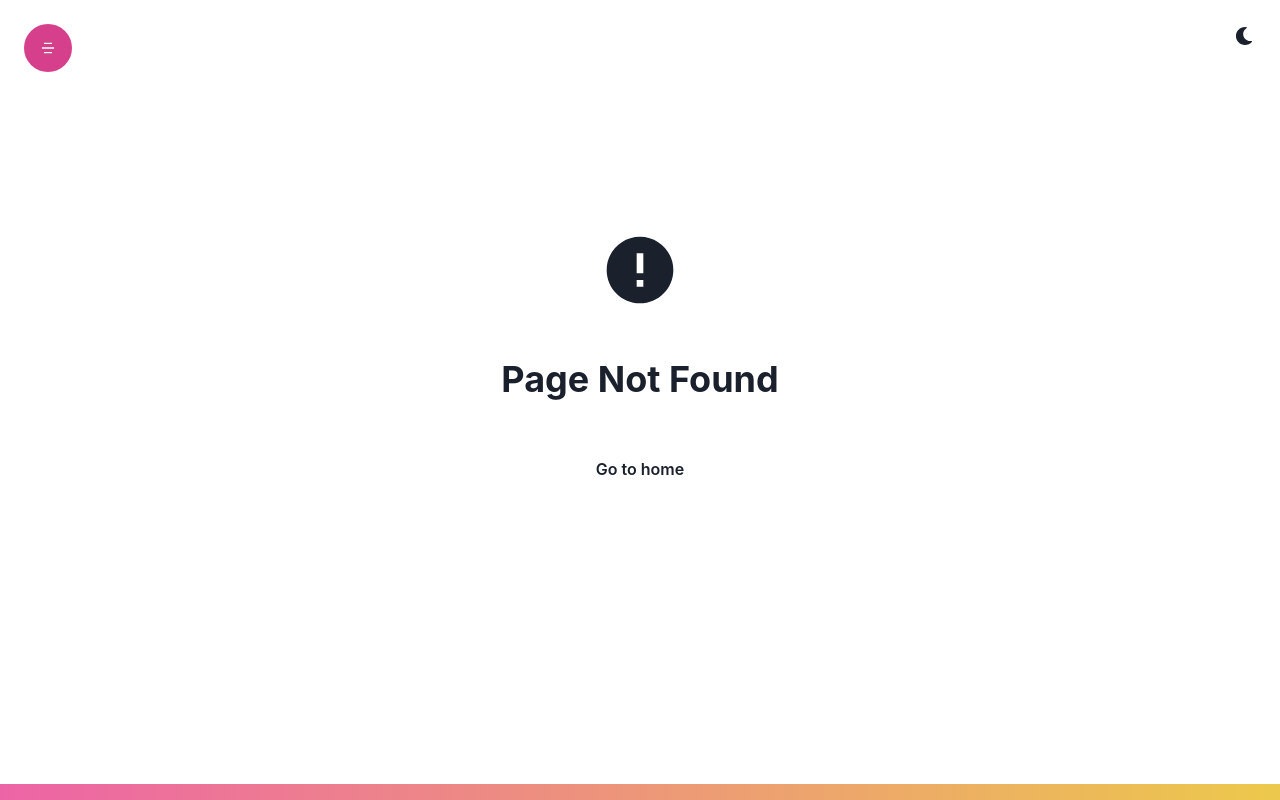
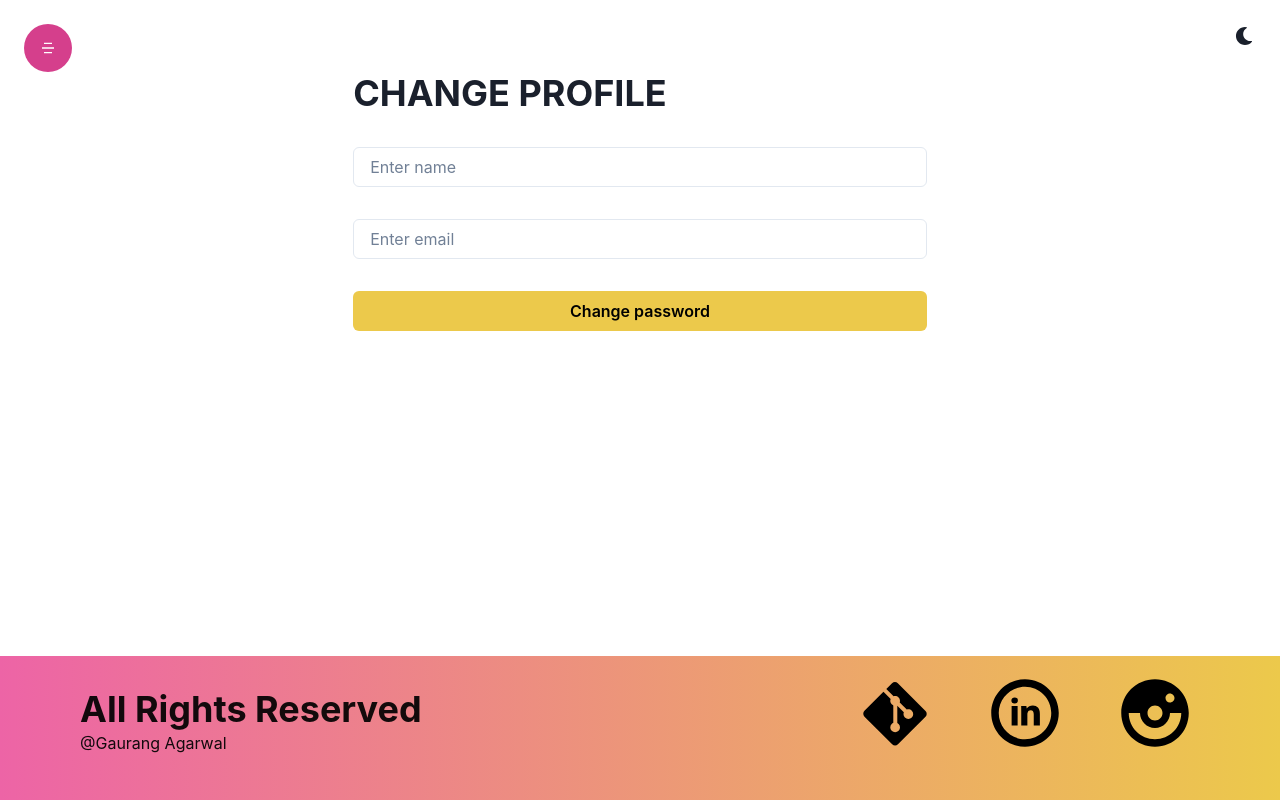
Before and after one commit to GAURANG-21/mern-app, a React (Vite) app in the folder CourseUp/: page /updateprofile in a window 1280 px wide. Before the commit this address had no page. Shown: the top 800 px of the page. Built offline with nearby package versions, Linux system fonts and the light colour scheme.

Commit message:
Added change password and update profile

```diff
--- a/CourseUp/src/App.jsx
+++ b/CourseUp/src/App.jsx
@@ -17,6 +17,8 @@ import NotFound from "./component/Layout/NotFound/NotFound";
 import PaymentFail from "./component/Payments/PaymentFail";
 import CoursePage from "./component/CoursePage/CoursePage";
 import Profile from "./component/Profile/Profile";
+import UpdateProfile from "./component/Profile/UpdateProfile";
+import ChangePassword from "./component/Profile/ChangePassword";
 
 function App() {
   return (
@@ -28,6 +30,8 @@ function App() {
           <Route path="/courses" element={<Courses />}></Route>
           <Route path="/course/:id" element={<CoursePage />}></Route>
           <Route path="/profile" element={<Profile />}></Route>
+          <Route path="/changepassword" element={<ChangePassword />}></Route>
+          <Route path="/updateprofile" element={<UpdateProfile />}></Route>
           <Route path="/login" element={<Login />}></Route>
           <Route path="/register" element={<Register />}></Route>
           <Route path="/forgetPassword" element={<ForgetPassword />} />
--- /dev/null
+++ b/CourseUp/src/component/Profile/ChangePassword.jsx
@@ -0,0 +1,48 @@
+import { Container, Heading, VStack, Input, Button } from "@chakra-ui/react";
+import { useState } from "react";
+
+const ChangePassword = () => {
+  const [password, setPassword] = useState("");
+  const [newPassword, setNewPassword] = useState("");
+  return (
+    <Container py={"10"} minH={"74vh"}>
+      <Heading
+        textTransform={"uppercase"}
+        textAlign={["center", "left"]}
+        my={"8"}
+      >
+        Change password
+      </Heading>
+      <form>
+        <VStack spacing={"8"}>
+          <Input
+            required
+            value={password}
+            placeholder="Enter old password"
+            type="password"
+            onChange={(e) => setPassword(e.target.value)}
+            focusBorderColor="yellow.500"
+          />
+          <Input
+            required
+            value={newPassword}
+            placeholder="Enter new password"
+            type="password"
+            onChange={(e) => setNewPassword(e.target.value)}
+            focusBorderColor="yellow.500"
+          />
+          <Button
+            width={"full"}
+            colorScheme="yellow"
+            type="submit"
+            onClick={(e) => e.preventDefault()}
+          >
+            Change password
+          </Button>
+        </VStack>
+      </form>
+    </Container>
+  );
+};
+
+export default ChangePassword;
--- /dev/null
+++ b/CourseUp/src/component/Profile/UpdateProfile.jsx
@@ -0,0 +1,47 @@
+import { Container, Heading, VStack, Input, Button } from "@chakra-ui/react";
+import { useState } from "react";
+
+const UpdateProfile = () => {
+  const [name, setName] = useState("");
+  const [email, setEmail] = useState("");
+
+  return (
+    <Container py={"10"} minH={"74vh"}>
+      <Heading
+        textTransform={"uppercase"}
+        textAlign={["center", "left"]}
+        my={"8"}
+      >
+        Change profile
+      </Heading>
+      <form>
+        <VStack spacing={"8"}>
+          <Input
+            value={name}
+            placeholder="Enter name"
+            type="password"
+            onChange={(e) => setName(e.target.value)}
+            focusBorderColor="yellow.500"
+          />
+          <Input
+            value={email}
+            placeholder="Enter email"
+            type="password"
+            onChange={(e) => setEmail(e.target.value)}
+            focusBorderColor="yellow.500"
+          />
+          <Button
+            width={"full"}
+            colorScheme="yellow"
+            type="submit"
+            onClick={(e) => e.preventDefault()}
+          >
+            Change password
+          </Button>
+        </VStack>
+      </form>
+    </Container>
+  );
+};
+
+export default UpdateProfile;
```
